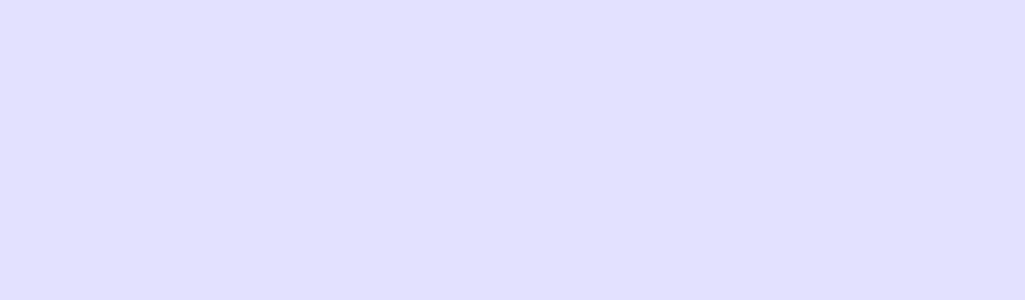
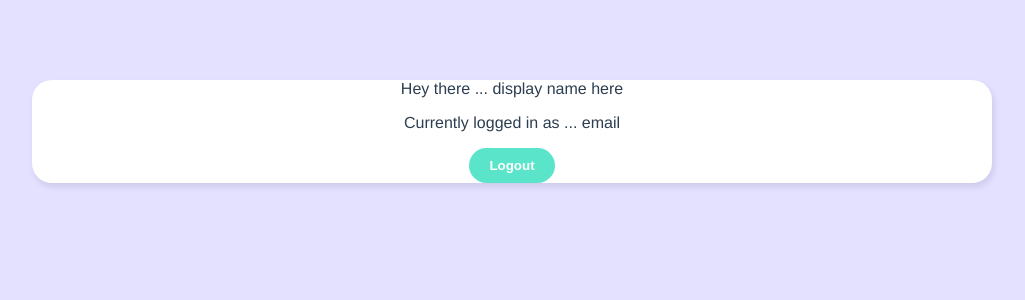
Before and after one commit to Kingsleyetukudo/live-chat-room-in-composition-api, a Vue app: page /chatroom in a window 1280 px wide. Before the commit this address had no page. Shown: the top 300 px of the page, without its empty margins (128-1153 px from the left). Built offline with nearby package versions, Linux system fonts and the light colour scheme.

Commit message:
setting up navbar

```diff
--- a/src/components/LoginForm.vue
+++ b/src/components/LoginForm.vue
@@ -13,7 +13,7 @@
 import { ref } from "@vue/reactivity";
 import useLogin from "../composables/useLogin";
 export default {
-  setup() {
+  setup(props, context) {
     const email = ref("");
     const password = ref("");
 
@@ -23,7 +23,7 @@ export default {
       await login(email.value, password.value);
 
       if (!error.value) {
-        console.log("user logged in");
+        context.emit("login");
       }
     };
 
@@ -37,5 +37,4 @@ export default {
 };
 </script>
 
-<style>
-</style>
+<style></style>
--- /dev/null
+++ b/src/components/Navbar.vue
@@ -0,0 +1,15 @@
+<template>
+  <nav>
+    <div>
+      <p>Hey there ... display name here</p>
+      <p class="email">Currently logged in as ... email</p>
+    </div>
+    <button>Logout</button>
+  </nav>
+</template>
+
+<script>
+export default {};
+</script>
+
+<style></style>
--- a/src/components/SignupForm.vue
+++ b/src/components/SignupForm.vue
@@ -1,11 +1,11 @@
 <template>
   <form @submit.prevent="handleSubmit">
+    <h2>Singup</h2>
     <input
       type="text"
       required
       placeholder="display name"
-      v-model="displayName"
-    />
+      v-model="displayName" />
     <input type="email" required placeholder="email" v-model="email" />
     <input type="password" required placeholder="password" v-model="password" />
     <div class="error">{{ error }}</div>
@@ -18,7 +18,7 @@
 import { ref } from "@vue/reactivity";
 import useSignup from "../composables/useSignup";
 export default {
-  setup() {
+  setup(props, context) {
     const { error, signup } = useSignup();
 
     const displayName = ref("");
@@ -27,6 +27,9 @@ export default {
 
     const handleSubmit = async () => {
       await signup(email.value, password.value, displayName.value);
+      if (!error.value) {
+        context.emit("signup");
+      }
     };
 
     return {
@@ -40,5 +43,4 @@ export default {
 };
 </script>
 
-<style>
-</style>
+<style></style>
--- a/src/router/index.js
+++ b/src/router/index.js
@@ -1,11 +1,17 @@
-import { createRouter, createWebHistory } from 'vue-router';
-import Welcome from '../views/Welcome.vue';
+import { createRouter, createWebHistory } from "vue-router";
+import Welcome from "../views/Welcome.vue";
+import Chatroom from "../views/Chatroom.vue";
 
 const routes = [
   {
-    path: '/',
-    name: 'welcome',
+    path: "/",
+    name: "welcome",
     component: Welcome,
+  },
+  {
+    path: "/chatroom",
+    name: "Chatroom",
+    component: Chatroom,
   },
 ];
 
--- /dev/null
+++ b/src/views/Chatroom.vue
@@ -0,0 +1,14 @@
+<template>
+  <div class="container">
+    <Navbar />
+  </div>
+</template>
+
+<script>
+import Navbar from "../components/Navbar.vue";
+export default {
+  components: { Navbar },
+};
+</script>
+
+<style></style>
--- a/src/views/Welcome.vue
+++ b/src/views/Welcome.vue
@@ -2,14 +2,14 @@
   <div class="welcome container">
     <p>Welcome</p>
     <div v-if="showLogin">
-      <LoginForm />
+      <LoginForm @login="enterChat" />
       <p>
         Not have account yet?
         <span @click="showLogin = false">Signup</span> instead!
       </p>
     </div>
     <div v-else>
-      <SignupForm />
+      <SignupForm @signup="enterChat" />
       <p>
         Already registered?
         <span @click="showLogin = true">Login</span> instead!
@@ -22,12 +22,19 @@
 import SignupForm from "../components/SignupForm.vue";
 import LoginForm from "../components/LoginForm.vue";
 import { ref } from "@vue/reactivity";
+import { useRouter } from "vue-router";
 export default {
   components: { SignupForm, LoginForm },
 
   setup() {
     const showLogin = ref(true);
-    return { showLogin };
+
+    const router = useRouter();
+
+    const enterChat = () => {
+      router.push({ name: "Chatroom" });
+    };
+    return { showLogin, enterChat };
   },
 };
 </script>
@@ -66,5 +73,6 @@ export default {
 
 .welcome button {
   margin: 20px auto;
+  cursor: pointer;
 }
 </style>
```
